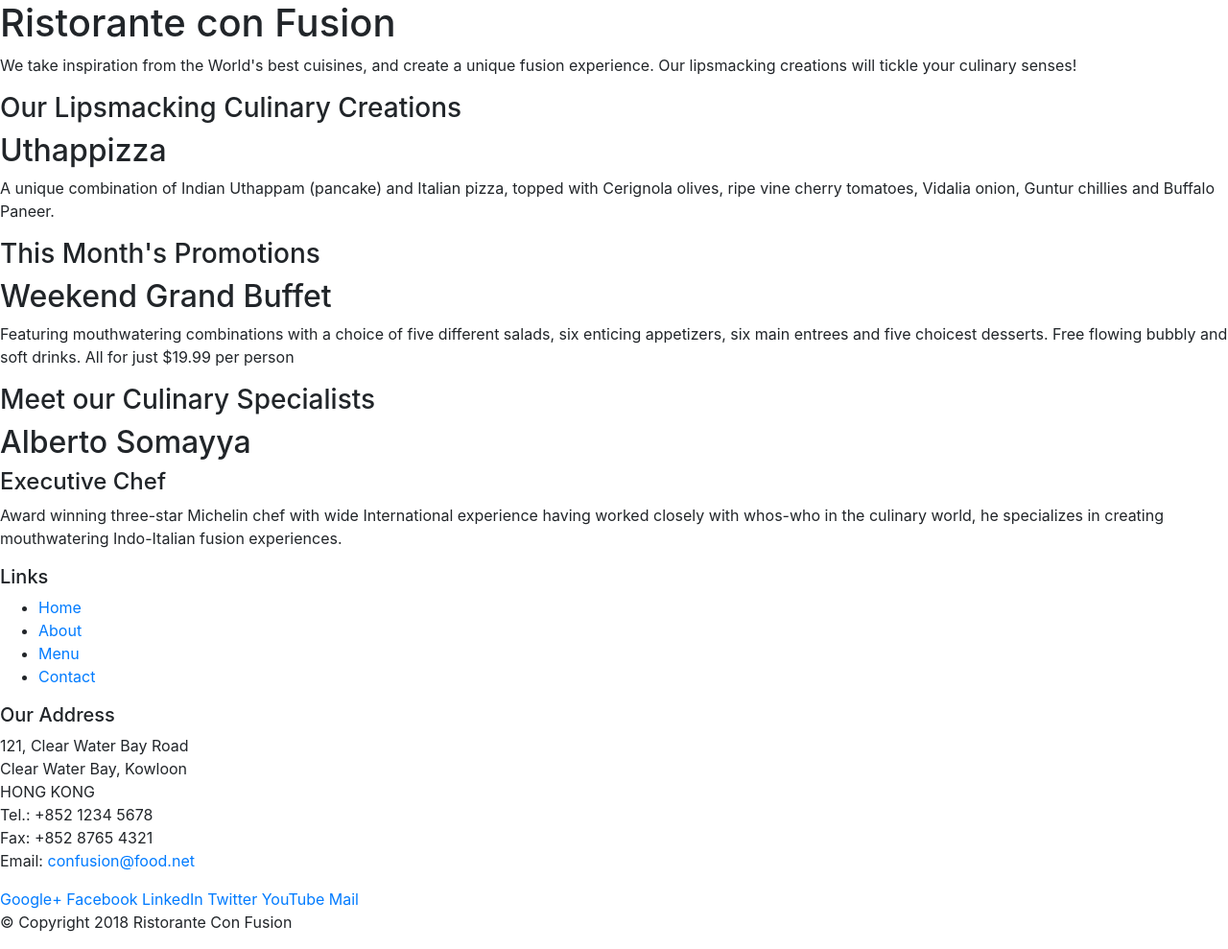
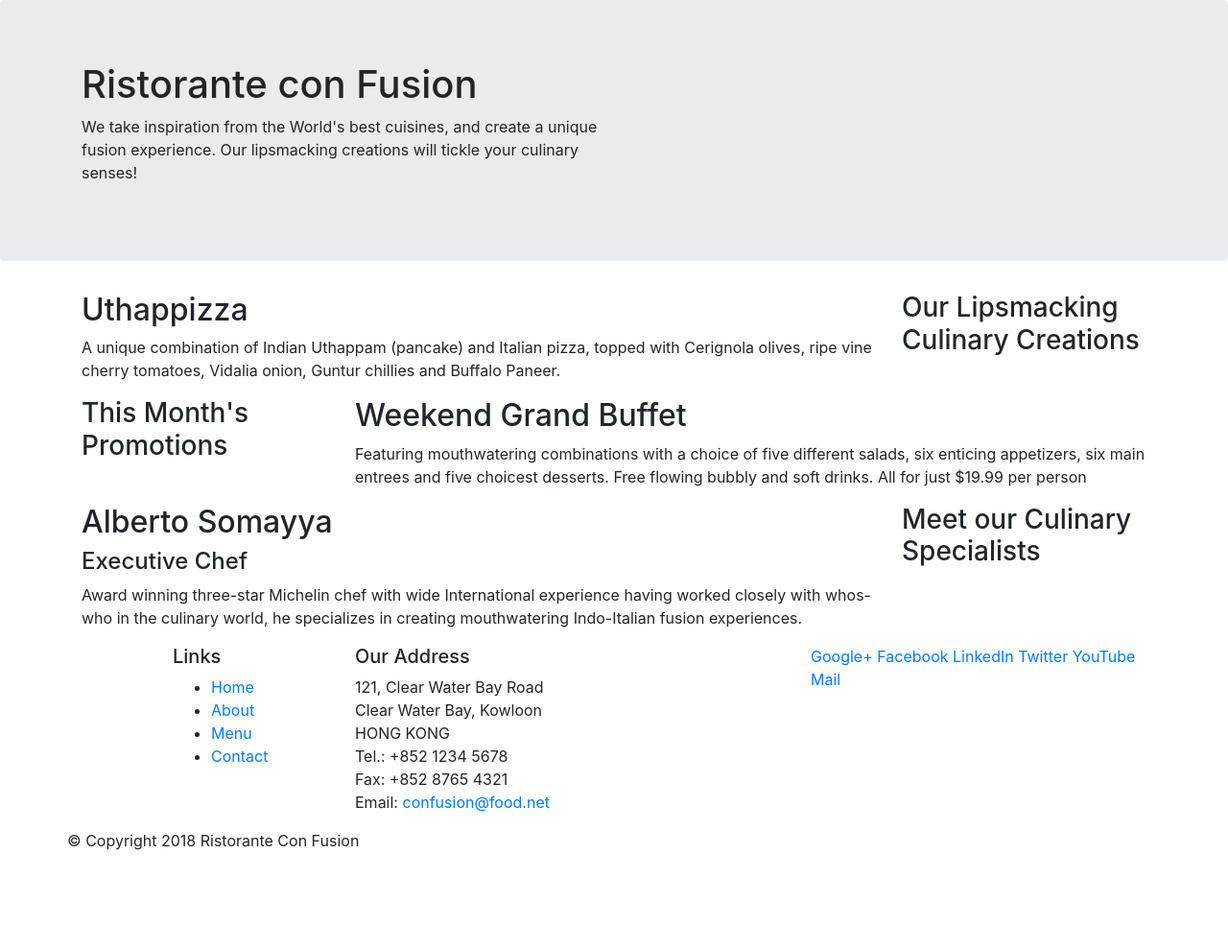
Before and after one commit to hoplit11/tendering.github.io, a website: page index.html in a window 1280 px wide. Shown: the whole page at 96% size. After the commit the page ends 904 px from the top, so only its background shows below. Drawn offline with nearby package versions, Linux system fonts and the light colour scheme.

Commit message:
Bootstrap Grid Part 1

```diff
--- a/index.html
+++ b/index.html
@@ -4,56 +4,56 @@
 <head>
   <!-- Required meta tags always come first -->
     <meta charset="utf-8">
-    <meta name="viewport" content="width=device-width, initial-scale=1, shrink-to-fit=no">
+    <meta name="viewport" content="width=device-width, initial-scale=1, shrink-to-fit=no"><!--Garantiza que se priorize diseño responsivo-->
     <meta http-equiv="x-ua-compatible" content="ie=edge">
 
-    <!-- Bootstrap CSS -->
+    <!-- Bootstrap CSS  include ( css classes from Bootstrap) -->
     <link rel="stylesheet" href="node_modules/bootstrap/dist/css/bootstrap.min.css">
     <title>Ristorante Con Fusion</title>
 </head>
 
 <body>
-
-    <header>
-        <div>
-            <div>
-                <div>
+    <!--Encabezado -->
+    <header class="jumbotron">
+        <div class="container">
+            <div class="row">
+                <div class="col-12 col-sm-6"> <!--col-12: Para xsm ocuparan toda la fila(12columnas) y para tamaños > a sm, ocupara 6 columnas (media pantalla) -->
                     <h1>Ristorante con Fusion</h1>
                     <p>We take inspiration from the World's best cuisines, and create a unique fusion experience. Our lipsmacking creations will tickle your culinary senses!</p>
                 </div>
-                <div>
+                <div class="col-12 col-sm"><!--col-12: Para xsm ocuparan toda la fila(12columnas) por lo tanto se apilara y para tamaños > a sm, ocupara el sobrante de 6 columnas -->
                 </div>
             </div>
         </div>
     </header>
 
-    <div>
-        <div>
-            <div>
+    <!--Cuerpo-->
+    <div class="container" >
+        <div class="row">
+            <div class=" col-12 col-sm-4 order-sm-last col-md-3"> <!--col-12: Para xsm ocupa la fila entera),para tamaños > a sm, ocupara 4 colum y se situa a la derecha(last),para tamaños > a md, ocupara 3 columnas  -->
                 <h3>Our Lipsmacking Culinary Creations</h3>
             </div>
-            <div>
+            <div class=" col-12 col-sm order-sm-first col-md"><!-- col: Para xsm se apilara debajo del contenido anterior, para > sm ocupara el sobrante de columnas y y se situa a la izquierda(First), para tamaños > a md, el sobrante de columnas  -->
                 <h2>Uthappizza</h2>
                 <p>A unique combination of Indian Uthappam (pancake) and Italian pizza, topped with Cerignola olives, ripe vine cherry tomatoes, Vidalia onion, Guntur chillies and Buffalo Paneer.</p>
             </div>
         </div>
 
-
-        <div>
-            <div>
+        <div class="row">
+            <div class=" col-12 col-sm-4 col-md-3">
                 <h3>This Month's Promotions</h3>
             </div>
-            <div>
+            <div class=" col-12 col-sm col-md">
                 <h2>Weekend Grand Buffet</h2>
                 <p>Featuring mouthwatering combinations with a choice of five different salads, six enticing appetizers, six main entrees and five choicest desserts. Free flowing bubbly and soft drinks. All for just $19.99 per person </p>
             </div>
         </div>
 
-        <div>
-            <div>
+        <div  class="row">
+            <div class=" col-12 col-sm-4 order-sm-last col-md-3">
                 <h3>Meet our Culinary Specialists</h3>
             </div>
-            <div>
+            <div  class=" col-12 col-sm order-sm-first col-md">
                 <h2>Alberto Somayya</h2>
                 <h4>Executive Chef</h4>
                 <p>Award winning three-star Michelin chef with wide International experience having worked closely with whos-who in the culinary world, he specializes in creating mouthwatering Indo-Italian fusion experiences. </p>
@@ -61,10 +61,11 @@
         </div>
     </div>
 
-    <footer>
-        <div>
-            <div>
-                <div>
+    <!--Pie de pagina -->
+    <footer >
+        <div class="container">
+           <div class="row">
+                <div class="col-4 offset-1 col-sm-2">   <!--col-4:para xsm ocupa 4 col,  offset-1: se movera a la derecha 1 col,  col-sm-2:para sm ocupa 4 col   -->
                     <h5>Links</h5>
                     <ul>
                         <li><a href="#">Home</a></li>
@@ -73,7 +74,7 @@
                         <li><a href="#">Contact</a></li>
                     </ul>
                 </div>
-                <div>
+                <div class="col-7 col-sm-5">
                     <h5>Our Address</h5>
                     <address>
 		              121, Clear Water Bay Road<br>
@@ -84,6 +85,7 @@
 		              Email: <a href="mailto:confusion@food.net">confusion@food.net</a>
 		                </address>
                 </div>
+                <div class="col-12 col-sm-4"> <!--col-12: Para xsm ocuparan toda la fila(12columnas) y para tamaños > a sm, ocupara 4 columnas -->
                    <div>
                        <div>
                            <a href="http://google.com/+">Google+</a>
@@ -95,13 +97,16 @@
                        </div>
                    </div>
                 </div>
-           <div>
-                <div>
+                <div class="row">
+                    <div class="col-auto"><!-- col-auto: Ocupara las colunas necesaria deacuerdo al contenido -->
                         <p>© Copyright 2018 Ristorante Con Fusion</p>
                     </div>
                 </div>
            </div>
+       </div>
     </footer>
+
+
     <!-- jQuery first, then Popper.js, then Bootstrap JS. -->
     <script src="node_modules/jquery/dist/jquery.slim.min.js"></script>
     <script src="node_modules/popper.js/dist/umd/popper.min.js"></script>
```
Lines whose indentation alone changed are shown as unchanged.
